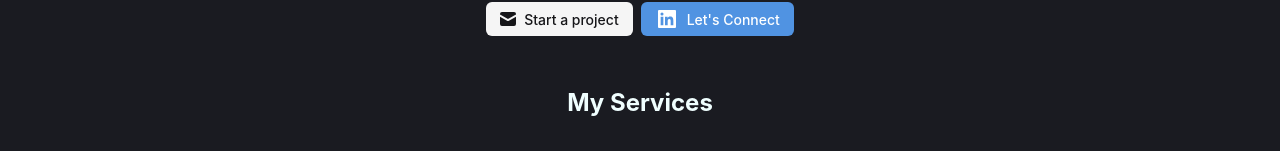
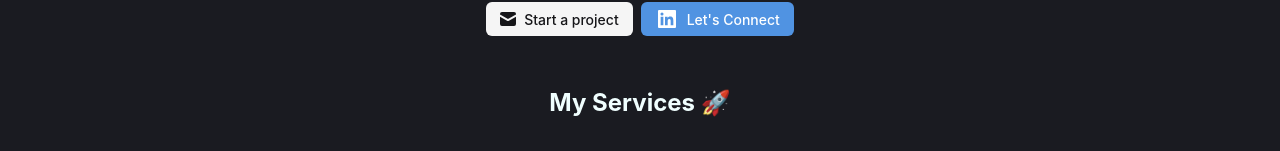
Before and after one commit to joeokat/Portfolio2.0, a React (Create React App) app: page / in a window 1280 px wide. Shown: the part 516-667 px from the top of the page. Built offline with nearby package versions, Linux system fonts and the light colour scheme.

Commit message:
Update Services.jsx

```diff
--- a/src/components/Services.jsx
+++ b/src/components/Services.jsx
@@ -5,7 +5,7 @@ import code from "../assets/code.png";
 export const Services = () => {
   return (
     <div className='service--container'>
-        <h2>My Services</h2>
+        <h2>My Services 🚀</h2>
 
         <div className="service--row">
         <div className='service--card'>
```
